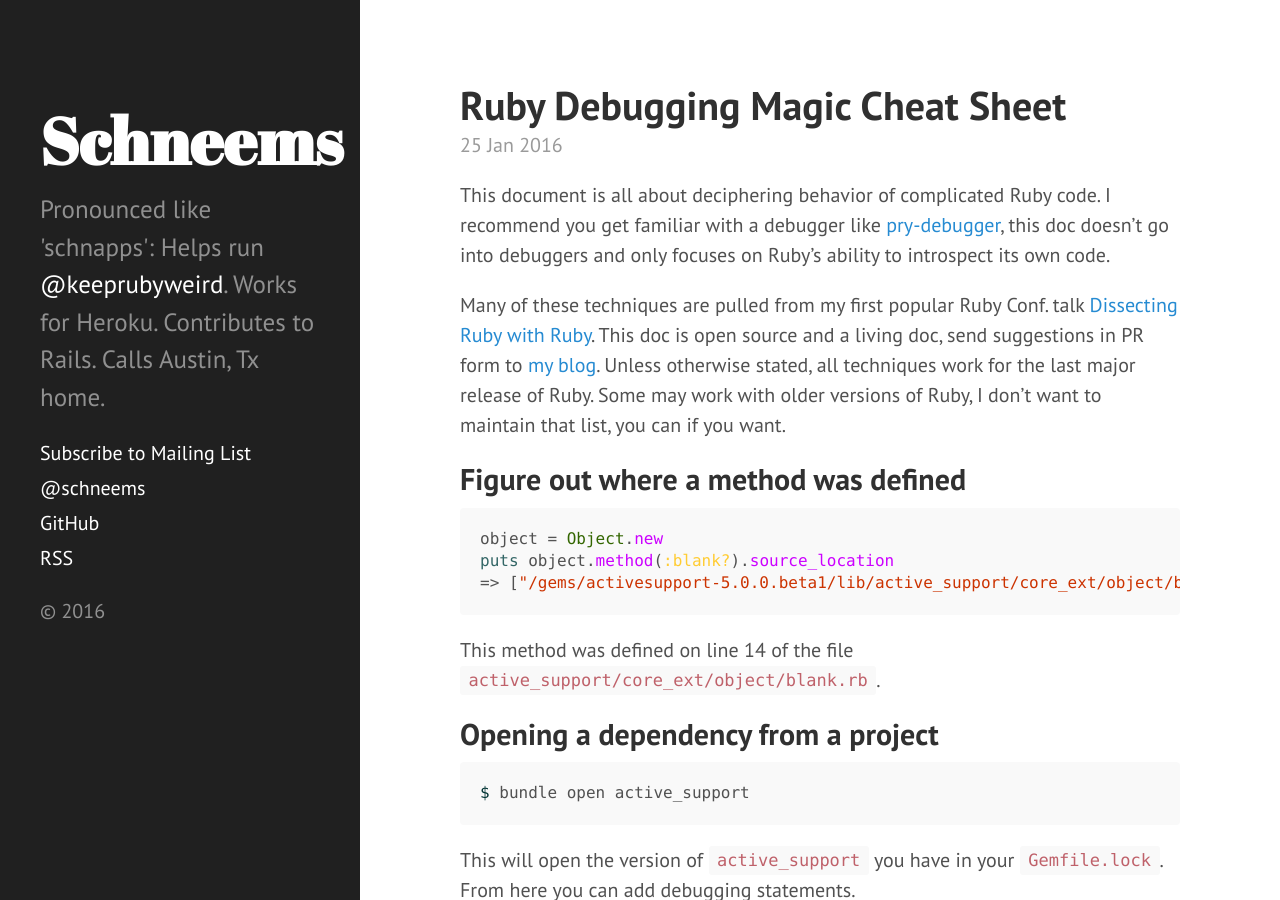
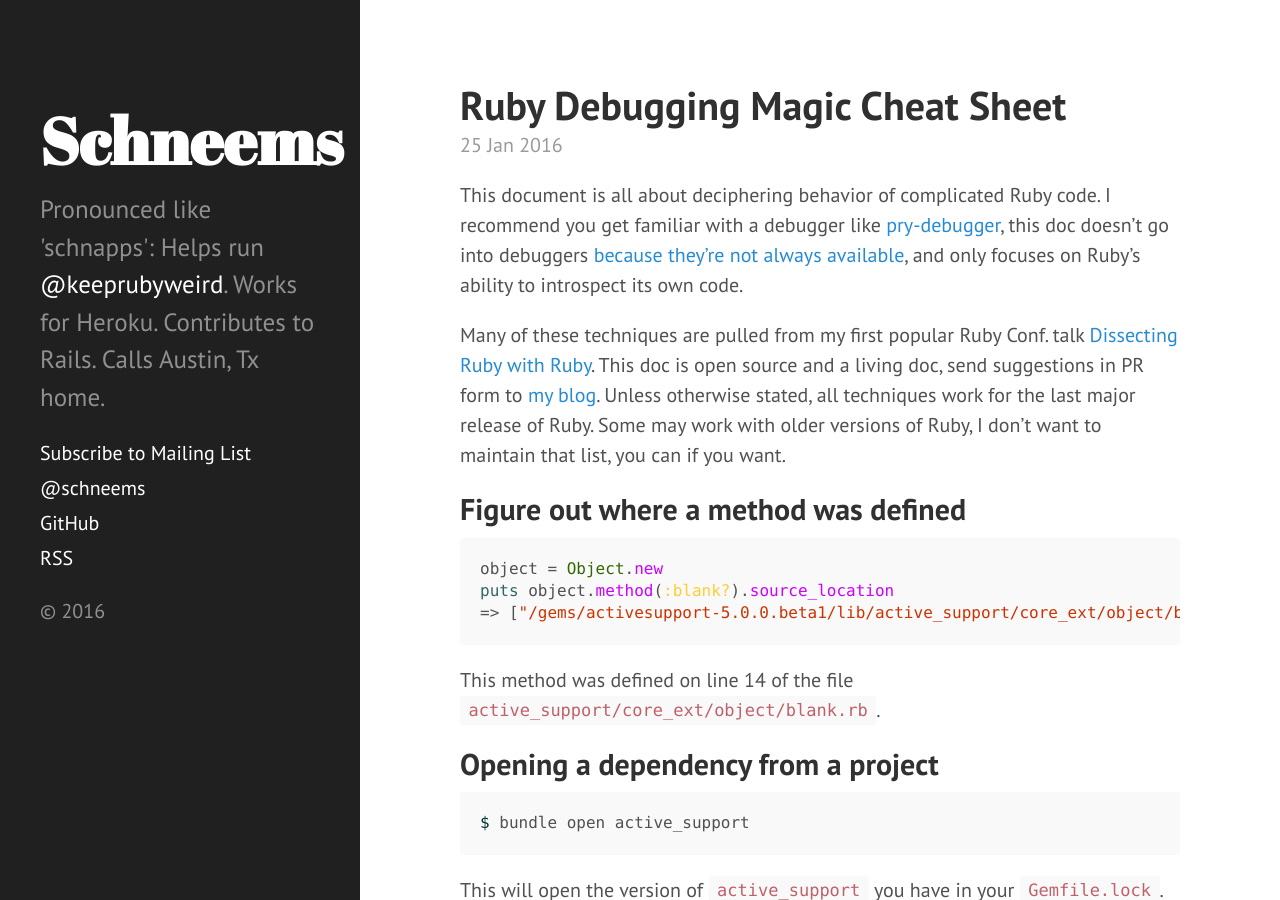
Before and after one commit to schneems/schneems, a Jekyll site: the page built from _posts/2016-01-25-ruby-debugging-magic-cheat-sheet.md, in a window 1280 px wide and 900 px high. Built offline with Jekyll 4.4.1, drawn with Linux system fonts in a browser that asks for light colours; Markdown is read by kramdown in place of the engine named in the settings.

Commit message:
Add discussion link

```diff
--- a/_posts/2016-01-25-ruby-debugging-magic-cheat-sheet.md
+++ b/_posts/2016-01-25-ruby-debugging-magic-cheat-sheet.md
@@ -7,7 +7,7 @@ author_name: Richard Schneeman
 author_url: https://twitter.com/schneems
 ---
 
-This document is all about deciphering behavior of complicated Ruby code. I recommend you get familiar with a debugger like [pry-debugger](https://github.com/nixme/pry-debugger), this doc doesn't go into debuggers and only focuses on Ruby's ability to introspect its own code.
+This document is all about deciphering behavior of complicated Ruby code. I recommend you get familiar with a debugger like [pry-debugger](https://github.com/nixme/pry-debugger), this doc doesn't go into debuggers [because they're not always available](https://www.reddit.com/r/ruby/comments/42lxrq/ruby_debugging_magic_cheat_sheet/czbef0m), and only focuses on Ruby's ability to introspect its own code.
 
 Many of these techniques are pulled from my first popular Ruby Conf. talk [Dissecting Ruby with Ruby](https://www.youtube.com/watch?v=UYVUSoNrM-c). This doc is open source and a living doc, send suggestions in PR form to [my blog](https://github.com/schneems/schneems/blob/master/_posts/2016-01-25-ruby-debugging-magic-cheat-sheet.md). Unless otherwise stated, all techniques work for the last major release of Ruby. Some may work with older versions of Ruby, I don't want to maintain that list, you can if you want.
 
```
